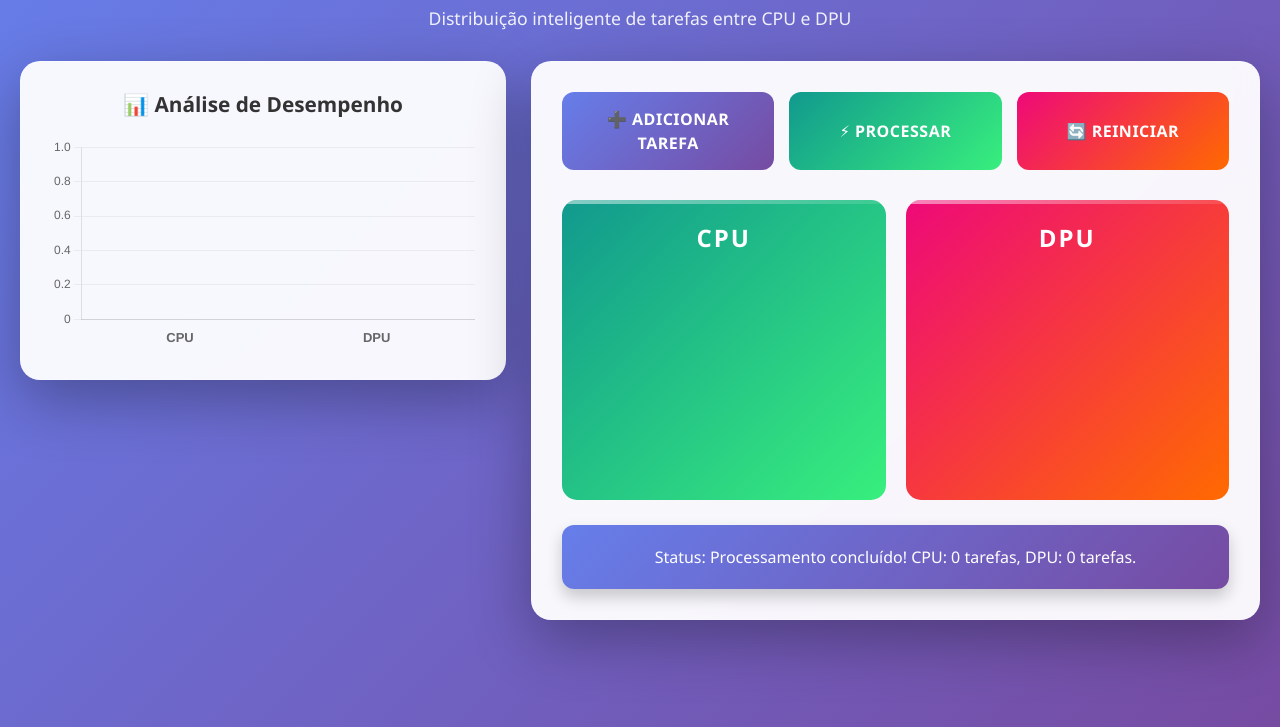
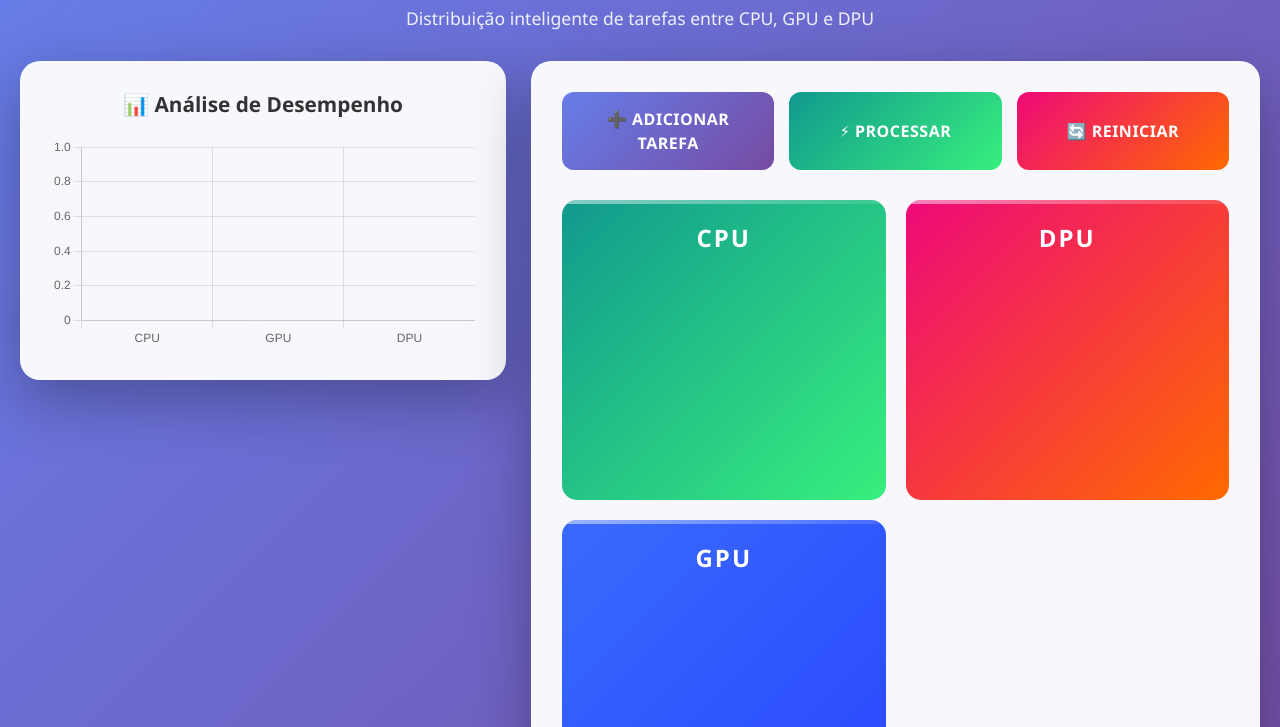
Before and after one commit to bsoftdev/dpusimulator, a plain HTML site: page index.html in a window 1280 px wide. Both pictures are taken after a click on the button "⚡ PROCESSAR". Shown: the part 73-800 px from the top of the page. Drawn offline with nearby package versions, Linux system fonts and the light colour scheme.

Commit message:
Update index.html

```diff
--- a/index.html
+++ b/index.html
@@ -32,6 +32,7 @@
     .processor-card::before { content: ''; position: absolute; top: 0; left: 0; right: 0; height: 4px; background: linear-gradient(90deg, rgba(255,255,255,0.5), rgba(255,255,255,0.1)); }
     .cpu-card { background: linear-gradient(135deg, #11998e, #38ef7d); color: white; }
     .dpu-card { background: linear-gradient(135deg, #ee0979, #ff6a00); color: white; }
+    .gpu-card { background: linear-gradient(135deg, #396afc, #2948ff); color: white; }
     .processor-title { font-size: 1.5rem; font-weight: 700; margin-bottom: 15px; text-align: center; text-transform: uppercase; letter-spacing: 2px; }
     .task-item { background: rgba(255, 255, 255, 0.95); color: #333; border-radius: 10px; padding: 12px 15px; margin-bottom: 10px; font-size: 0.95rem; box-shadow: 0 4px 6px rgba(0,0,0,0.1); animation: slideIn 0.3s ease; transition: transform 0.2s ease; }
     .task-item:hover { transform: translateX(5px); }
@@ -55,7 +56,7 @@
 <div class="main-container">
   <div class="header">
     <h1>BSOFT DPU SIMULATOR</h1>
-    <p>Distribuição inteligente de tarefas entre CPU e DPU</p>
+    <p>Distribuição inteligente de tarefas entre CPU, GPU e DPU</p>
   </div>
 
   <div class="content-wrapper">
@@ -81,6 +82,11 @@
             <div class="processor-title">DPU</div>
             <div id="dpuTasks"></div>
           </div>
+          <div class="processor-card gpu-card">
+            <div class="processor-title">GPU</div>
+            <div id="gpuTasks"></div>
+          </div>
+        </div>
         </div>
 
         <div class="status-box" id="statusBox">Status: Aguardando processamento...</div>
@@ -112,49 +118,120 @@
 <script>
   const cpuTasks = document.getElementById('cpuTasks');
   const dpuTasks = document.getElementById('dpuTasks');
+  const gpuTasks = document.getElementById('gpuTasks');
   const statusBox = document.getElementById('statusBox');
   const tasks = [];
+
   let cpuCount = 0;
   let dpuCount = 0;
+  let gpuCount = 0;
 
   const ctx = document.getElementById('efficiencyChart').getContext('2d');
   const chart = new Chart(ctx, {
     type: 'bar',
-    data: { labels: ['CPU', 'DPU'], datasets: [{ label: 'Tarefas Processadas', data: [0, 0], backgroundColor: ['rgba(17, 153, 142, 0.8)','rgba(238, 9, 121, 0.8)'], borderColor: ['rgba(17, 153, 142, 1)','rgba(238, 9, 121, 1)'], borderWidth: 2, borderRadius: 10 }] },
-    options: { responsive: true, maintainAspectRatio: true, plugins: { legend: { display: false }, tooltip: { enabled: true, backgroundColor: 'rgba(0,0,0,0.8)', padding: 12, titleFont: { size: 14, weight: 'bold' }, bodyFont: { size: 13 } } }, scales: { y: { beginAtZero: true, precision: 0, grid: { color: 'rgba(0,0,0,0.05)' }, ticks: { font: { size: 12, weight: '500' } } }, x: { grid: { display: false }, ticks: { font: { size: 13, weight: 'bold' } } } } }
+    data: {
+      labels: ['CPU', 'GPU', 'DPU'],
+      datasets: [{
+        label: 'Tarefas Processadas',
+        data: [0, 0, 0],
+        backgroundColor: [
+          'rgba(17, 153, 142, 0.8)',
+          'rgba(57, 106, 252, 0.8)',
+          'rgba(238, 9, 121, 0.8)'
+        ],
+        borderColor: [
+          'rgba(17, 153, 142, 1)',
+          'rgba(57, 106, 252, 1)',
+          'rgba(238, 9, 121, 1)'
+        ],
+        borderWidth: 2,
+        borderRadius: 10
+      }]
+    },
+    options: {
+      responsive: true,
+      plugins: {
+        legend: { display: false }
+      },
+      scales: {
+        y: { beginAtZero: true }
+      }
+    }
   });
 
   function addTask() {
     const input = document.getElementById('taskInput');
     const task = input.value.trim();
+
     if (!task) return;
+
     tasks.push(task);
     cpuTasks.innerHTML += `<div class="task-item">${task}</div>`;
     input.value = '';
+
     statusBox.textContent = 'Status: Tarefas adicionadas, pronto para processar.';
+
     const modal = bootstrap.Modal.getInstance(document.getElementById('taskModal'));
     modal.hide();
   }
 
-  document.getElementById('taskInput').addEventListener('keypress', function(e) { if (e.key === 'Enter') addTask(); });
+  document.getElementById('taskInput').addEventListener('keypress', function (e) {
+    if (e.key === 'Enter') addTask();
+  });
 
   function processTasks() {
     cpuTasks.innerHTML = '';
     dpuTasks.innerHTML = '';
-    cpuCount = 0; dpuCount = 0;
+    gpuTasks.innerHTML = '';
+
+    cpuCount = 0;
+    dpuCount = 0;
+    gpuCount = 0;
+
     tasks.forEach(task => {
-      if (task.toLowerCase().includes('rede') || task.toLowerCase().includes('cript') || task.toLowerCase().includes('dados')) { dpuTasks.innerHTML += `<div class="task-item">${task}</div>`; dpuCount++; } else { cpuTasks.innerHTML += `<div class="task-item">${task}</div>`; cpuCount++; }
+      const t = task.toLowerCase();
+
+      if (t.includes('graf') || t.includes('imagem') || t.includes('video') || t.includes('ia')) {
+        gpuTasks.innerHTML += `<div class="task-item">${task}</div>`;
+        gpuCount++;
+      } else if (t.includes('rede') || t.includes('cript') || t.includes('dados')) {
+        dpuTasks.innerHTML += `<div class="task-item">${task}</div>`;
+        dpuCount++;
+      } else {
+        cpuTasks.innerHTML += `<div class="task-item">${task}</div>`;
+        cpuCount++;
+      }
     });
-    chart.data.datasets[0].data = [cpuCount, dpuCount]; chart.update();
-    statusBox.textContent = `Status: Processamento concluído! CPU: ${cpuCount} tarefas, DPU: ${dpuCount} tarefas.`;
+
+    chart.data.datasets[0].data = [cpuCount, gpuCount, dpuCount];
+    chart.update();
+
+    const total = cpuCount + gpuCount + dpuCount;
+    const perf = total === 0
+      ? 0
+      : Math.round((gpuCount * 1.5 + dpuCount * 1.3 + cpuCount) / total * 100);
+
+    statusBox.textContent =
+      `Status: Concluído | CPU: ${cpuCount}, GPU: ${gpuCount}, DPU: ${dpuCount} | Eficiência Geral: ${perf}%`;
   }
 
   function resetSim() {
-    cpuTasks.innerHTML = ''; dpuTasks.innerHTML = ''; tasks.length = 0; cpuCount = 0; dpuCount = 0;
-    chart.data.datasets[0].data = [0,0]; chart.update();
+    cpuTasks.innerHTML = '';
+    dpuTasks.innerHTML = '';
+    gpuTasks.innerHTML = '';
+    tasks.length = 0;
+
+    cpuCount = 0;
+    dpuCount = 0;
+    gpuCount = 0;
+
+    chart.data.datasets[0].data = [0, 0, 0];
+    chart.update();
+
     statusBox.textContent = 'Status: Aguardando processamento...';
   }
 </script>
 
+
 </body>
 </html>
```
